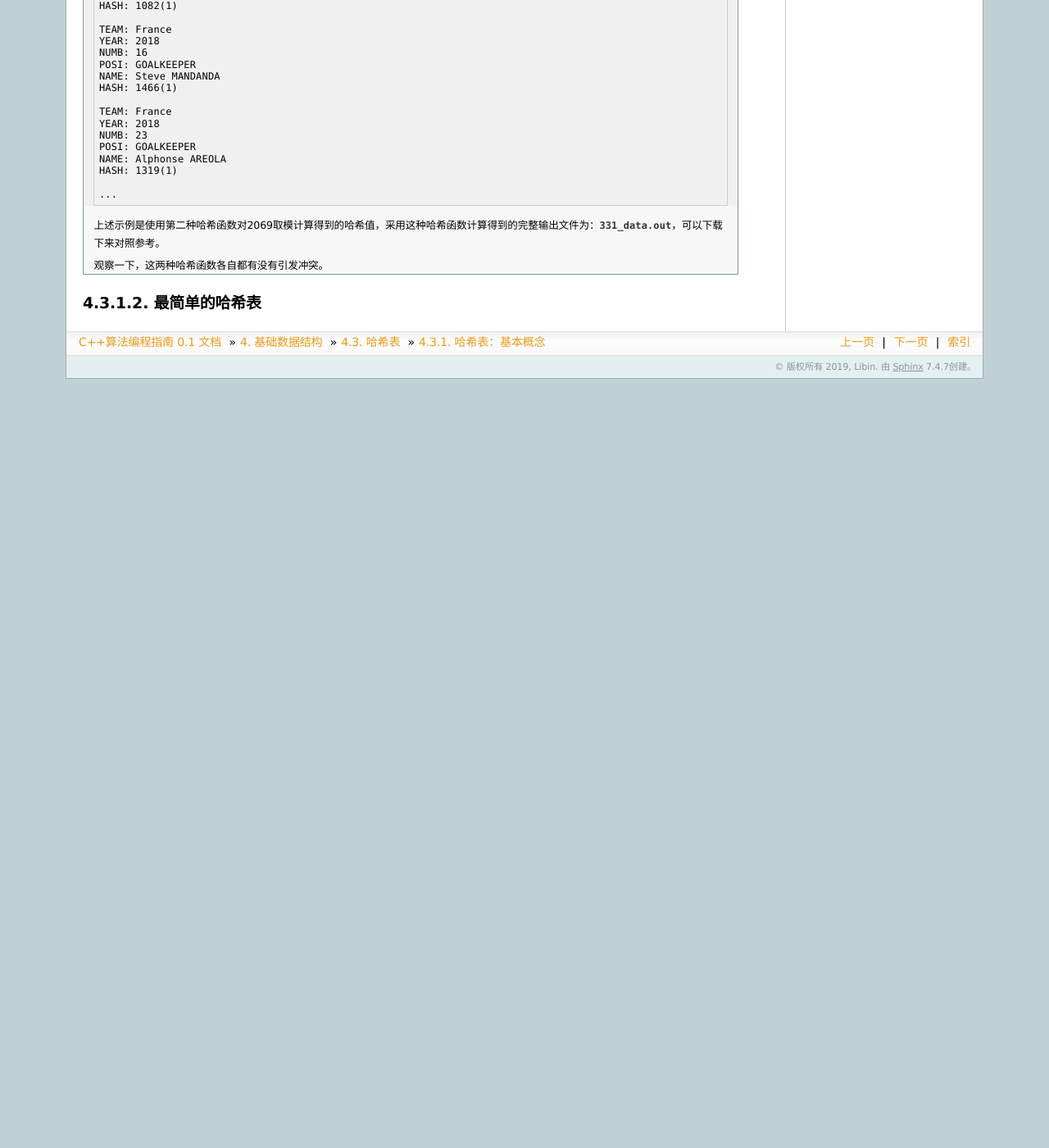
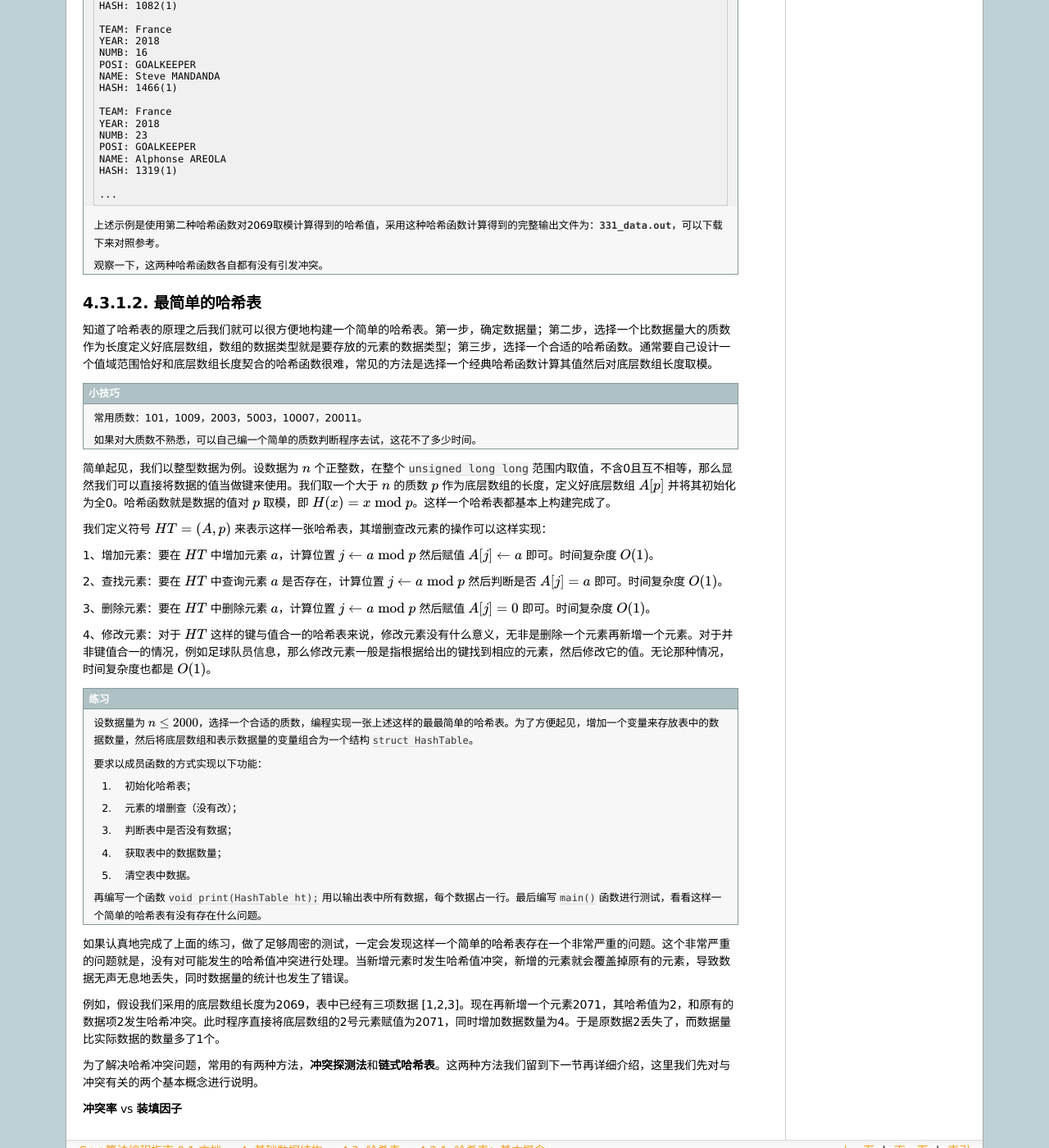
Before and after one commit to majorli/algo_guide, a Sphinx documentation site: the page built from source/ch03/sec03/331_hash_1.rst, in a window 1280 px wide and 1400 px high, scrolled down 2876 px. Shown: the whole window at 82% size. Built offline with Sphinx 7.4.7, drawn with Linux system fonts in a browser that asks for light colours; formulas are drawn with MathJax 3; before the commit the page ends 3338 px from its top, so only the background shows below that.

Commit message:
20200710_2346draft_writing

```diff
--- a/source/ch03/sec03/331_hash_1.rst
+++ b/source/ch03/sec03/331_hash_1.rst
@@ -162,3 +162,45 @@
 
 最简单的哈希表
 ^^^^^^^^^^^^^^
+
+知道了哈希表的原理之后我们就可以很方便地构建一个简单的哈希表。第一步，确定数据量；第二步，选择一个比数据量大的质数作为长度定义好底层数组，数组的数据类型就是要存放的元素的数据类型；第三步，选择一个合适的哈希函数。通常要自己设计一个值域范围恰好和底层数组长度契合的哈希函数很难，常见的方法是选择一个经典哈希函数计算其值然后对底层数组长度取模。
+
+.. tip::
+
+   常用质数：101，1009，2003，5003，10007，20011。
+
+   如果对大质数不熟悉，可以自己编一个简单的质数判断程序去试，这花不了多少时间。
+
+简单起见，我们以整型数据为例。设数据为 :math:`n` 个正整数，在整个 ``unsigned long long`` 范围内取值，不含0且互不相等，那么显然我们可以直接将数据的值当做键来使用。我们取一个大于 :math:`n` 的质数 :math:`p` 作为底层数组的长度，定义好底层数组 :math:`A[p]` 并将其初始化为全0。哈希函数就是数据的值对 :math:`p` 取模，即 :math:`H(x)=x \bmod p`\ 。这样一个哈希表都基本上构建完成了。
+
+我们定义符号 :math:`HT=(A, p)` 来表示这样一张哈希表，其增删查改元素的操作可以这样实现：
+
+1、增加元素：要在 :math:`HT` 中增加元素 :math:`a`\ ，计算位置 :math:`j\leftarrow a \bmod p` 然后赋值 :math:`A[j]\leftarrow a` 即可。时间复杂度 :math:`O(1)`\ 。
+
+2、查找元素：要在 :math:`HT` 中查询元素 :math:`a` 是否存在，计算位置 :math:`j\leftarrow a \bmod p` 然后判断是否 :math:`A[j]=a` 即可。时间复杂度 :math:`O(1)`\ 。
+
+3、删除元素：要在 :math:`HT` 中删除元素 :math:`a`\ ，计算位置 :math:`j\leftarrow a \bmod p` 然后赋值 :math:`A[j]=0` 即可。时间复杂度 :math:`O(1)`\ 。
+
+4、修改元素：对于 :math:`HT` 这样的键与值合一的哈希表来说，修改元素没有什么意义，无非是删除一个元素再新增一个元素。对于并非键值合一的情况，例如足球队员信息，那么修改元素一般是指根据给出的键找到相应的元素，然后修改它的值。无论那种情况，时间复杂度也都是 :math:`O(1)`\ 。
+
+.. admonition:: 练习
+
+   设数据量为 :math:`n\le 2000`\ ，选择一个合适的质数，编程实现一张上述这样的最最简单的哈希表。为了方便起见，增加一个变量来存放表中的数据数量，然后将底层数组和表示数据量的变量组合为一个结构 ``struct HashTable``\ 。
+
+   要求以成员函数的方式实现以下功能：
+
+   1. 初始化哈希表；
+   2. 元素的增删查（没有改）；
+   3. 判断表中是否没有数据；
+   4. 获取表中的数据数量；
+   5. 清空表中数据。
+
+   再编写一个函数 ``void print(HashTable ht);`` 用以输出表中所有数据，每个数据占一行。最后编写 ``main()`` 函数进行测试，看看这样一个简单的哈希表有没有存在什么问题。
+
+如果认真地完成了上面的练习，做了足够周密的测试，一定会发现这样一个简单的哈希表存在一个非常严重的问题。这个非常严重的问题就是，没有对可能发生的哈希值冲突进行处理。当新增元素时发生哈希值冲突，新增的元素就会覆盖掉原有的元素，导致数据无声无息地丢失，同时数据量的统计也发生了错误。
+
+例如，假设我们采用的底层数组长度为2069，表中已经有三项数据 [1,2,3]。现在再新增一个元素2071，其哈希值为2，和原有的数据项2发生哈希冲突。此时程序直接将底层数组的2号元素赋值为2071，同时增加数据数量为4。于是原数据2丢失了，而数据量比实际数据的数量多了1个。
+
+为了解决哈希冲突问题，常用的有两种方法，\ :strong:`冲突探测法`\ 和\ :strong:`链式哈希表`\ 。这两种方法我们留到下一节再详细介绍，这里我们先对与冲突有关的两个基本概念进行说明。
+
+**冲突率** vs **装填因子**
```
